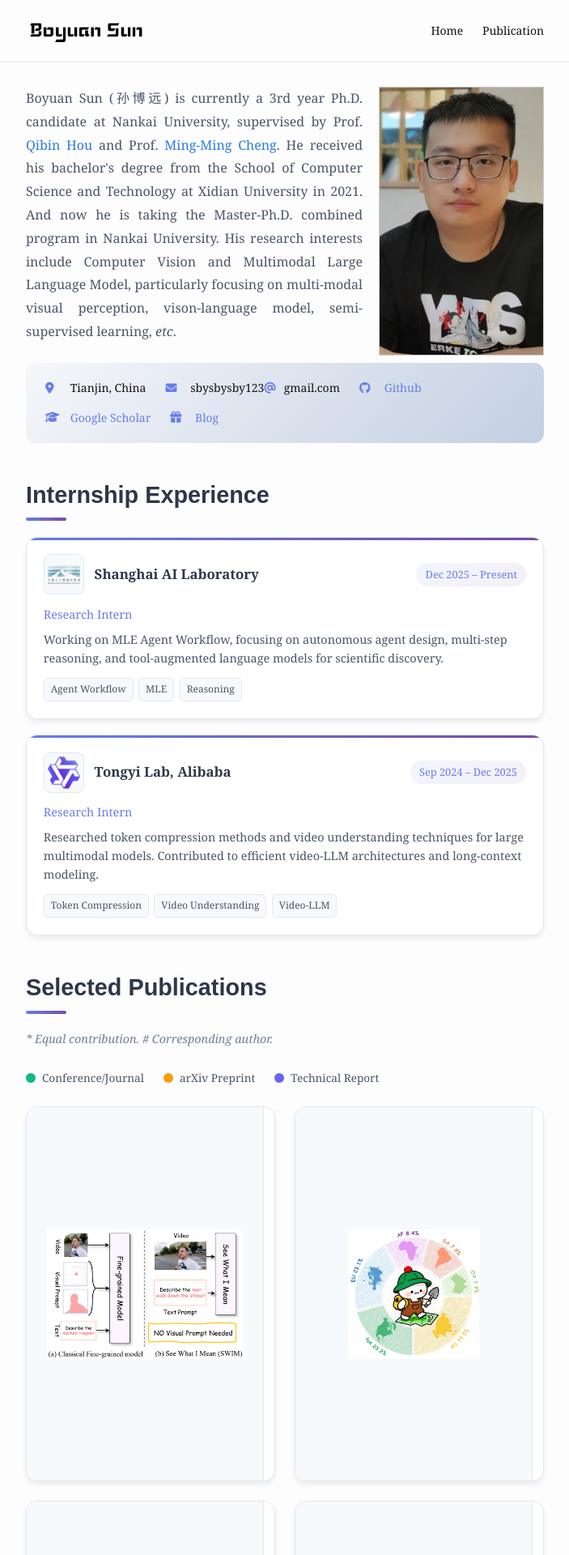
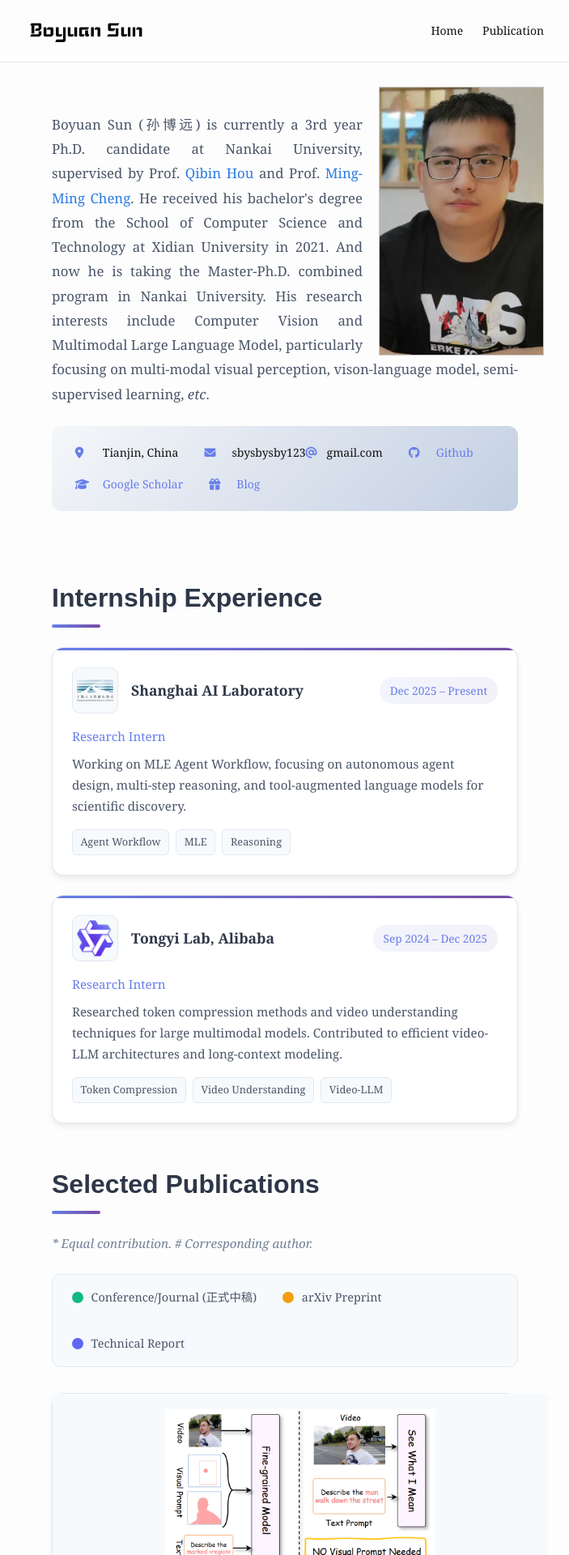
Before and after one commit to BBBBchan/BBBBchan.github.io, a Jekyll site: the page built from index.html, in a window 1280 px wide. Shown: the top 1920 px of the page at 81% size, without its empty margins (288-991 px from the left). Built offline with Jekyll 4.4.1, drawn with Linux system fonts in a browser that asks for light colours; nearby versions of some CDN libraries; some of the changed text lies outside the part shown.

Commit message:
Update styles and layout in index.html
Refactor styles and structure for improved layout and readability.

```diff
--- a/index.html
+++ b/index.html
@@ -134,16 +134,23 @@
     --text-muted: #718096;
     --bg-soft: #f7fafc;
 
-    /* 🔹 出版物类型颜色 */
-    --pub-conference: #10b981;    /* 正式中稿 - 绿色 */
-    --pub-arxiv: #f59e0b;         /* arxiv - 橙色 */
-    --pub-report: #6366f1;        /* technical report - 紫色 */
+    /* 出版物类型颜色 */
+    --pub-conference: #10b981;
+    --pub-arxiv: #f59e0b;
+    --pub-report: #6366f1;
+  }
+
+  /* ========== 页面容器（🔧 变宽） ========== */
+  .container {
+    max-width: 1400px;  /* 🔧 从 900px 增加到 1400px */
+    margin: 0 auto;
+    padding: 0 2rem;
   }
 
   /* ========== 个人简介区域 ========== */
   .profile-section {
-    max-width: 900px;
-    margin: 0 auto 2.5rem auto;
+    margin: 0 auto 3rem auto;
+    padding: 2rem 0;
   }
 
   .profile-content p {
@@ -151,23 +158,23 @@
     color: var(--text-secondary);
     margin-bottom: 1rem;
     text-align: justify;
-    font-size: 1rem;
+    font-size: 1.05rem;
   }
 
   .contact-info {
     margin-top: 1.5rem;
-    padding: 1.2rem 1.5rem;
+    padding: 1.3rem 1.8rem;
     background: linear-gradient(135deg, #f5f7fa 0%, #c3cfe2 100%);
     border-radius: 12px;
     display: flex;
     flex-wrap: wrap;
-    gap: 0.8rem 1.5rem;
+    gap: 1rem 2rem;
     align-items: center;
   }
 
   .contact-info i {
     color: #667eea;
-    margin-right: 0.4rem;
+    margin-right: 0.5rem;
     width: 18px;
   }
 
@@ -178,7 +185,7 @@
     transition: color 0.3s ease;
     display: inline-flex;
     align-items: center;
-    gap: 0.4rem;
+    gap: 0.5rem;
   }
 
   .contact-info a:hover {
@@ -189,17 +196,17 @@
   .contact-item {
     display: flex;
     align-items: center;
-    gap: 0.4rem;
+    gap: 0.5rem;
   }
 
   /* ========== 章节通用样式 ========== */
   .section-header {
-    font-size: 1.8rem;
+    font-size: 2rem;
     font-weight: 700;
     color: var(--text-primary);
-    margin: 2.5rem 0 1.2rem 0;
+    margin: 3rem 0 1.5rem 0;
     position: relative;
-    padding-bottom: 0.5rem;
+    padding-bottom: 0.6rem;
   }
 
   .section-header::after {
@@ -207,7 +214,7 @@
     position: absolute;
     bottom: 0;
     left: 0;
-    width: 50px;
+    width: 60px;
     height: 4px;
     background: var(--primary-gradient);
     border-radius: 2px;
@@ -215,7 +222,7 @@
 
   .section-note {
     color: var(--text-muted);
-    font-size: 0.9rem;
+    font-size: 0.95rem;
     margin-bottom: 1.5rem;
     font-style: italic;
   }
@@ -223,22 +230,26 @@
   /* ========== 图例说明 ========== */
   .pub-legend {
     display: flex;
-    gap: 1.5rem;
-    margin-bottom: 1.5rem;
+    gap: 2rem;
+    margin-bottom: 2rem;
     flex-wrap: wrap;
+    padding: 1rem 1.5rem;
+    background: var(--bg-soft);
+    border-radius: 10px;
+    border: 1px solid var(--border-color);
   }
 
   .legend-item {
     display: flex;
     align-items: center;
-    gap: 0.5rem;
-    font-size: 0.85rem;
+    gap: 0.6rem;
+    font-size: 0.9rem;
     color: var(--text-secondary);
   }
 
   .legend-dot {
-    width: 12px;
-    height: 12px;
+    width: 14px;
+    height: 14px;
     border-radius: 50%;
   }
 
@@ -249,15 +260,15 @@
   /* ========== 实习经历样式 ========== */
   .experience-grid {
     display: grid;
-    grid-template-columns: repeat(auto-fit, minmax(320px, 1fr));
-    gap: 1.2rem;
-    margin-bottom: 2.5rem;
+    grid-template-columns: repeat(auto-fit, minmax(400px, 1fr));
+    gap: 1.5rem;
+    margin-bottom: 3rem;
   }
 
   .exp-card {
     background: white;
     border-radius: 14px;
-    padding: 1.3rem;
+    padding: 1.5rem;
     border: 1px solid var(--border-color);
     box-shadow: var(--card-shadow);
     transition: all 0.3s ease;
@@ -286,30 +297,30 @@
     display: flex;
     justify-content: space-between;
     align-items: center;
-    margin-bottom: 0.8rem;
-    gap: 0.8rem;
+    margin-bottom: 1rem;
+    gap: 1rem;
     flex-wrap: wrap;
   }
 
   .exp-logo-wrapper {
     display: flex;
     align-items: center;
-    gap: 0.8rem;
+    gap: 1rem;
     flex: 1;
   }
 
   .exp-logo {
-    width: 40px;
-    height: 40px;
-    border-radius: 8px;
+    width: 45px;
+    height: 45px;
+    border-radius: 10px;
     object-fit: contain;
     background: var(--bg-soft);
-    padding: 4px;
+    padding: 5px;
     border: 1px solid var(--border-color);
   }
 
   .exp-company {
-    font-size: 1.05rem;
+    font-size: 1.1rem;
     font-weight: 600;
     color: var(--text-primary);
   }
@@ -317,9 +328,9 @@
   .exp-period {
     background: linear-gradient(135deg, #667eea15 0%, #764ba215 100%);
     color: #667eea;
-    padding: 0.25rem 0.7rem;
+    padding: 0.3rem 0.8rem;
     border-radius: 16px;
-    font-size: 0.8rem;
+    font-size: 0.85rem;
     font-weight: 500;
     white-space: nowrap;
   }
@@ -327,75 +338,76 @@
   .exp-role {
     color: #667eea;
     font-weight: 500;
-    margin-bottom: 0.4rem;
-    font-size: 0.9rem;
+    margin-bottom: 0.5rem;
+    font-size: 0.95rem;
   }
 
   .exp-description {
     color: var(--text-secondary);
-    line-height: 1.6;
-    font-size: 0.9rem;
-    margin-bottom: 0.8rem;
+    line-height: 1.7;
+    font-size: 0.95rem;
+    margin-bottom: 1rem;
     flex: 1;
   }
 
   .exp-tags {
     display: flex;
     flex-wrap: wrap;
-    gap: 0.4rem;
+    gap: 0.5rem;
   }
 
   .exp-tag {
     background: var(--bg-soft);
     color: var(--text-secondary);
-    padding: 0.2rem 0.5rem;
-    border-radius: 5px;
-    font-size: 0.75rem;
+    padding: 0.25rem 0.6rem;
+    border-radius: 6px;
+    font-size: 0.8rem;
     border: 1px solid var(--border-color);
   }
 
-  /* ========== 出版物卡片样式（🔧 一行两个） ========== */
+  /* ========== 出版物卡片样式（🔧 内容完整显示） ========== */
   .publications-grid {
     display: grid;
-    /* 🔧 强制一行两个卡片 */
+    /* 🔧 一行两个，每个卡片更宽 */
     grid-template-columns: repeat(2, 1fr);
-    gap: 1.5rem;
+    gap: 2rem;
+    margin-bottom: 3rem;
   }
 
   .pub-card {
     background: white;
     border-radius: 14px;
-    overflow: hidden;
+    overflow: visible;  /* 🔧 允许内容溢出可见 */
     box-shadow: var(--card-shadow);
     transition: all 0.3s ease;
     border: 1px solid var(--border-color);
     display: flex;
     flex-direction: row;
-    height: auto;
-    min-height: 200px;
+    height: auto;  /* 🔧 高度自适应 */
+    min-height: 220px;
   }
 
   .pub-card:hover {
-    transform: translateY(-4px);
+    transform: translateY(-5px);
     box-shadow: var(--card-shadow-hover);
   }
 
   /* 左侧图片区域 */
   .pub-image {
-    width: 260px;
+    width: 300px;  /* 🔧 增加图片宽度 */
     flex-shrink: 0;
     background: var(--bg-soft);
     display: flex;
     align-items: center;
     justify-content: center;
-    padding: 1rem;
-    overflow: hidden;
+    padding: 1.2rem;
+    overflow: visible;  /* 🔧 允许内容可见 */
     border-right: 1px solid var(--border-color);
   }
 
   .pub-image img {
     max-width: 100%;
-    max-height: 160px;
+    max-height: 180px;
     width: auto;
     height: auto;
     object-fit: contain;
@@ -403,93 +415,96 @@
   }
 
   .pub-card:hover .pub-image img {
-    transform: scale(1.03);
+    transform: scale(1.05);
   }
 
   /* 右侧文字区域 */
   .pub-content {
-    padding: 1.2rem 1.3rem;
+    padding: 1.5rem 1.8rem;
     flex: 1;
     display: flex;
     flex-direction: column;
     justify-content: space-between;
+    gap: 0.8rem;
   }
 
   .pub-title {
-    font-size: 1rem;
+    font-size: 1.08rem;
     font-weight: 600;
     color: var(--text-primary);
-    margin-bottom: 0.6rem;
-    line-height: 1.4;
-    display: -webkit-box;
-    -webkit-line-clamp: 2;
-    -webkit-box-orient: vertical;
-    overflow: hidden;
+    margin-bottom: 0.7rem;
+    line-height: 1.5;
+    /* 🔧 移除文本截断，完整显示 */
+    display: block;
+    overflow: visible;
+    text-overflow: clip;
   }
 
   .pub-authors {
     color: var(--text-secondary);
-    font-size: 0.82rem;
-    margin-bottom: 0.4rem;
-    line-height: 1.35;
-    display: -webkit-box;
-    -webkit-line-clamp: 2;
-    -webkit-box-orient: vertical;
-    overflow: hidden;
+    font-size: 0.88rem;
+    margin-bottom: 0.5rem;
+    line-height: 1.5;
+    /* 🔧 移除文本截断，完整显示 */
+    display: block;
+    overflow: visible;
+    text-overflow: clip;
   }
 
-  /* 🔹 出版物类型颜色样式 */
+  /* 出版物类型颜色样式 */
   .pub-venue {
     font-weight: 600;
-    font-size: 0.78rem;
-    margin-bottom: 0.8rem;
-    padding: 0.25rem 0.5rem;
-    border-radius: 4px;
+    font-size: 0.82rem;
+    margin-bottom: 1rem;
+    padding: 0.35rem 0.6rem;
+    border-radius: 6px;
     display: inline-block;
+    line-height: 1.4;
   }
 
   .pub-venue.conference {
     color: var(--pub-conference);
     background: rgba(16, 185, 129, 0.1);
-    border: 1px solid rgba(16, 185, 129, 0.2);
+    border: 1px solid rgba(16, 185, 129, 0.25);
   }
 
   .pub-venue.arxiv {
     color: var(--pub-arxiv);
     background: rgba(245, 158, 11, 0.1);
-    border: 1px solid rgba(245, 158, 11, 0.2);
+    border: 1px solid rgba(245, 158, 11, 0.25);
   }
 
   .pub-venue.report {
     color: var(--pub-report);
     background: rgba(99, 102, 241, 0.1);
-    border: 1px solid rgba(99, 102, 241, 0.2);
+    border: 1px solid rgba(99, 102, 241, 0.25);
   }
 
   .pub-links {
     display: flex;
     flex-wrap: wrap;
-    gap: 0.4rem;
+    gap: 0.5rem;
+    margin-top: 0.5rem;
   }
 
   .pub-link {
     display: inline-flex;
     align-items: center;
-    gap: 0.25rem;
-    padding: 0.3rem 0.6rem;
+    gap: 0.3rem;
+    padding: 0.4rem 0.75rem;
     background: var(--primary-gradient);
     color: white;
     text-decoration: none;
-    border-radius: 5px;
-    font-size: 0.75rem;
+    border-radius: 6px;
+    font-size: 0.8rem;
     font-weight: 500;
     transition: all 0.3s ease;
-    box-shadow: 0 2px 4px rgba(102, 126, 234, 0.25);
+    box-shadow: 0 2px 4px rgba(102, 126, 234, 0.3);
   }
 
   .pub-link:hover {
-    transform: translateY(-1px);
-    box-shadow: 0 4px 8px rgba(102, 126, 234, 0.35);
+    transform: translateY(-2px);
+    box-shadow: 0 4px 8px rgba(102, 126, 234, 0.4);
   }
 
   .pub-link.disabled {
@@ -504,7 +519,7 @@
   }
 
   /* ========== 响应式设计 ========== */
-  @media (max-width: 1200px) {
+  @media (max-width: 1400px) {
     .publications-grid {
       grid-template-columns: 1fr;  /* 中等屏幕改为单列 */
     }
@@ -515,7 +530,7 @@
 
     .pub-image {
       width: 100%;
-      height: 180px;
+      height: 220px;
       border-right: none;
       border-bottom: 1px solid var(--border-color);
     }
@@ -525,22 +540,13 @@
     }
   }
 
-  @media (max-width: 768px) {
-    .profile-section {
-      text-align: center;
-    }
-
-    .profile-content p {
-      text-align: left;
-    }
-
-    .contact-info {
-      justify-content: center;
+  @media (max-width: 992px) {
+    .container {
+      padding: 0 1.5rem;
     }
 
     .experience-grid {
       grid-template-columns: 1fr;
-      gap: 1.2rem;
     }
 
     .exp-header {
@@ -557,12 +563,46 @@
     }
 
     .section-header {
-      font-size: 1.5rem;
+      font-size: 1.7rem;
     }
 
     .pub-legend {
       flex-direction: column;
-      gap: 0.5rem;
+      gap: 0.8rem;
+    }
+  }
+
+  @media (max-width: 768px) {
+    .container {
+      padding: 0 1rem;
+    }
+
+    .profile-section {
+      text-align: center;
+    }
+
+    .profile-content p {
+      text-align: left;
+    }
+
+    .contact-info {
+      justify-content: center;
+    }
+
+    .section-header {
+      font-size: 1.5rem;
+    }
+
+    .pub-image {
+      height: 180px;
+    }
+
+    .pub-title {
+      font-size: 1rem;
+    }
+
+    .pub-authors {
+      font-size: 0.85rem;
     }
   }
 
@@ -571,12 +611,14 @@
       font-size: 1.4rem;
     }
 
-    .pub-title {
-      font-size: 0.95rem;
+    .pub-image {
+      height: 160px;
     }
 
-    .pub-image {
-      height: 160px;
+    .contact-info {
+      flex-direction: column;
+      align-items: flex-start;
+      gap: 0.8rem;
     }
   }
 
@@ -585,8 +627,13 @@
     scroll-behavior: smooth;
   }
 
+  body {
+    /* 🔧 确保页面有足够宽度 */
+    min-width: 320px;
+  }
+
   ::-webkit-scrollbar {
-    width: 8px;
+    width: 10px;
   }
 
   ::-webkit-scrollbar-track {
@@ -595,13 +642,16 @@
 
   ::-webkit-scrollbar-thumb {
     background: #667eea;
-    border-radius: 4px;
+    border-radius: 5px;
   }
 
   ::-webkit-scrollbar-thumb:hover {
     background: #764ba2;
   }
 </style>
+
+<!-- 页面容器 -->
+<div class="container">
 
   <!-- 个人简介区域 -->
   <div class="profile-section">
@@ -696,11 +746,11 @@
     <h2 class="section-header">Selected Publications</h2>
     <p class="section-note"><i>* Equal contribution. # Corresponding author.</i></p>
 
-  <!-- 🔹 出版物类型图例 -->
+    <!-- 出版物类型图例 -->
     <div class="pub-legend">
       <div class="legend-item">
         <span class="legend-dot conference"></span>
-      <span>Conference/Journal</span>
+        <span>Conference/Journal (正式中稿)</span>
       </div>
       <div class="legend-item">
         <span class="legend-dot arxiv"></span>
@@ -724,7 +774,6 @@
           <div>
             <h3 class="pub-title">{{ item.title }}</h3>
             <p class="pub-authors">{{ item.author }}</p>
-          <!-- 🔹 根据 pubtype 添加对应 class -->
             <p class="pub-venue {{ item.pubtype }}">{{ item.pubname }}</p>
           </div>
 
@@ -766,3 +815,5 @@
       {% endfor %}
     </div>
   </div>
+
+</div>
```
Lines whose indentation alone changed are shown as unchanged.
